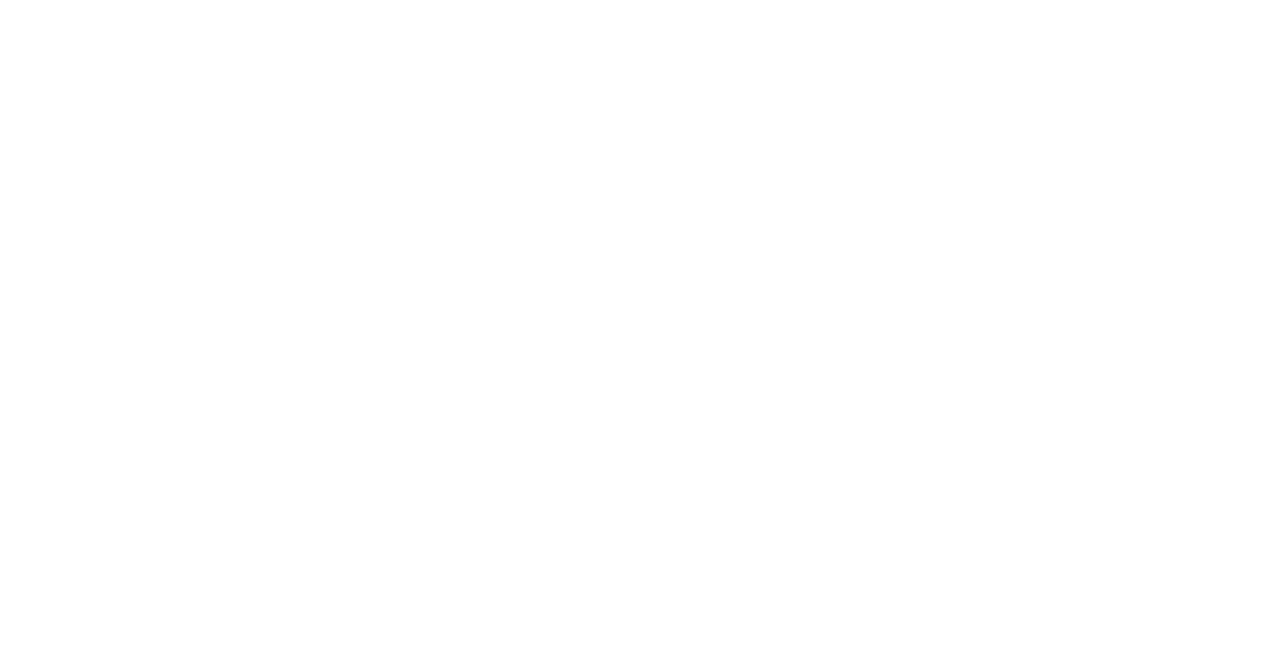
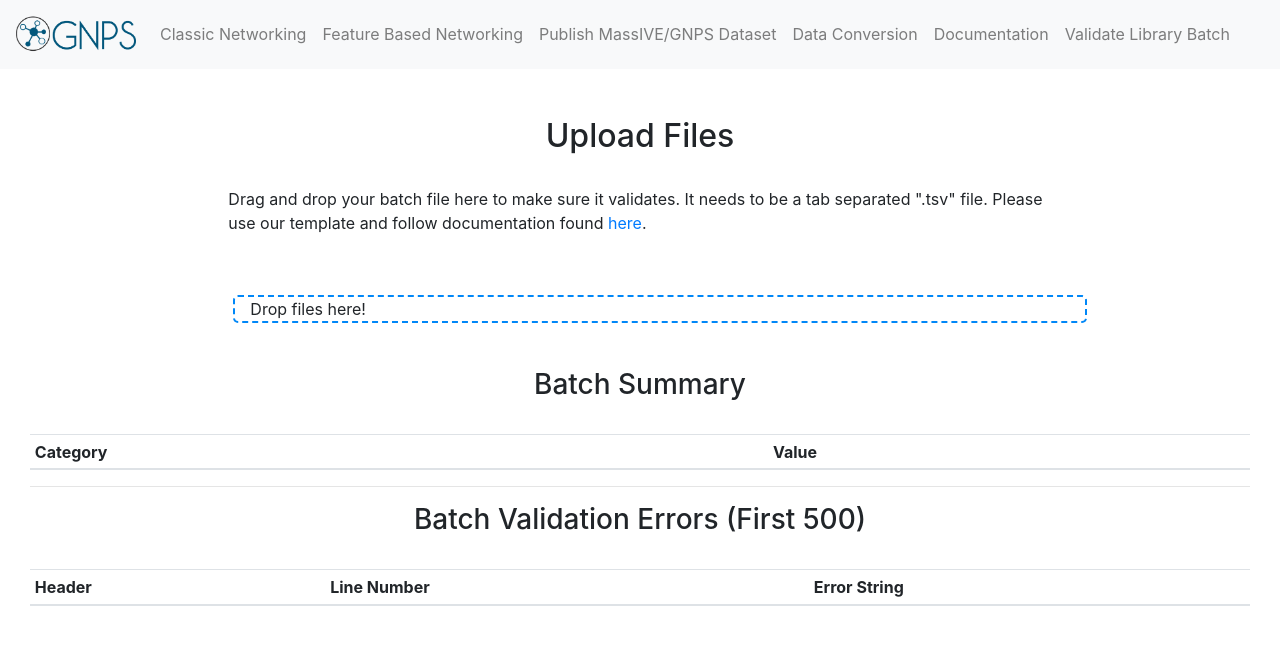
Before and after one commit to mwang87/GNPS_quickstart, a Flask app: page /validatebatch in a window 1280 px wide. Before the commit the part shown is empty. Shown: the top 645 px of the page. Run offline with Flask 2, Linux system fonts and the light colour scheme; lists and menus that the app fills with data are empty; some libraries are stand-ins or nearby versions.

Commit message:
adding layout

```diff
--- a/templates/layout.html
+++ b/templates/layout.html
@@ -54,6 +54,9 @@
         <li class="nav-item">
           <a class="nav-link" href="https://ccms-ucsd.github.io/GNPSDocumentation/superquickstart/">Documentation</a>
         </li>
+        <li class="nav-item">
+          <a class="nav-link" href="/validatebatch">Validate Library Batch</a>
+        </li>
       </ul>
 
     </nav>
--- a/templates/validatebatch.html
+++ b/templates/validatebatch.html
@@ -0,0 +1,123 @@
+(% extends "layout.html" %)
+
+(% block content %)
+
+<!-- This portion is for drag and drop files -->
+
+<script src="https://rawgit.com/enyo/dropzone/master/dist/dropzone.js"></script>
+<link rel="stylesheet" href="https://rawgit.com/enyo/dropzone/master/dist/dropzone.css">
+
+<style>
+    .dropzone { border: 2px dashed #0087F7; border-radius: 5px; background: white; margin: 20px}
+    .dropzone .dz-message { font-weight: 400; }
+    .dropzone .dz-message .note { font-size: 0.8em; font-weight: 200; display: block; margin-top: 1.4rem; }
+    .container-fluid { min-height: 100%; height: 100%;}
+</style>
+
+<div>
+    <div class="container-fluid">
+        <br>
+        <br>
+        <div class="row">
+          <div class="col-sm"></div>
+          <div class="col-sm text-center">
+              <h2>Upload Files</h2>
+          </div>
+          <div class="col-sm"></div>
+        </div>
+
+        <br>
+        <div class="row">
+            <div class="col-sm-2"></div>
+            <div class="col-sm-8">
+                <p>
+                    Drag and drop your batch file here to make sure it validates. It needs to be a tab separated ".tsv" file. Please use our template and follow documentation found <a href="https://ccms-ucsd.github.io/GNPSDocumentation/batchupload/"> here</a>.
+                </p>
+            </div>
+            <div class="col-sm-2"></div>
+        </div>
+
+        <br>
+
+        <div class="row">
+            <div class="col-md-2" id=""></div>
+            <div class="dropzone col-md-8" id="upload">
+                <div class="dz-message">Drop files here!</div>
+            </div>
+            <div class="col-md-2" id=""></div>
+        </div>
+
+        <div id="app-4" class="container-fluid">
+            <br>
+            <h3 class="text-center">Batch Summary</h3>
+            <br>
+            <table class="table table-sm table-striped">
+                <thead>
+                    <tr>
+                        <th>Category</th>
+                        <th>Value</th>
+                    </tr>
+                </thead>
+                <tbody>
+                    <tr v-for="stat in stats">
+                        <td>{{stat.type}}</td>
+                        <td>{{stat.value}}</td>
+                    </tr>
+                </tbody>
+            </table>
+
+            <hr>
+
+            <h3 class="text-center">Batch Validation Errors (First 500)</h3>
+            <br>
+            <table class="table table-sm table-striped">
+                <thead>
+                    <tr>
+                        <th>Header</th>
+                        <th>Line Number</th>
+                        <th>Error String</th>
+                    </tr>
+                </thead>
+                <tbody>
+                    <tr v-for="error in errors">
+                        <td>{{error.header}}</td>
+                        <td>{{error.line_number}}</td>
+                        <td>{{error.error_string}}</td>
+                    </tr>
+                </tbody>
+            </table>
+        </div>
+    </div>
+</div>
+
+<script>
+    validatedropzone = new Dropzone("#upload", { url: "upload", maxFilesize: 200, parallelUploads:1});
+    validatedropzone.on("success", function(file, response) {
+        response_json = JSON.parse(response)
+        validation_json = JSON.parse(response)
+        app4._data.errors = validation_json.errors.slice(0, 500);
+        app4._data.stats = validation_json.stats;
+        app4._data.pass_validation = validation_json.status;
+        if(validation_json.status){
+            alert("Batch File Passed Validation!")
+        }
+        else{
+            alert("Batch File Failed Validation! Please Check Errors Below.")
+        }
+    });
+    validatedropzone.on("error", function(file) {
+    });
+    var app4 = new Vue({
+        el: '#app-4',
+        methods: {
+        },
+        data: {
+            pass_validation: null,
+            errors: [],
+            stats: []
+        }
+    })
+</script>
+
+
+(% endblock %)
```
